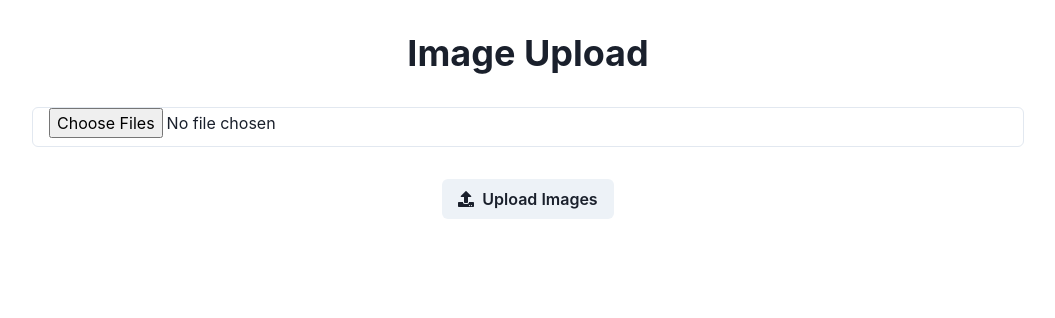
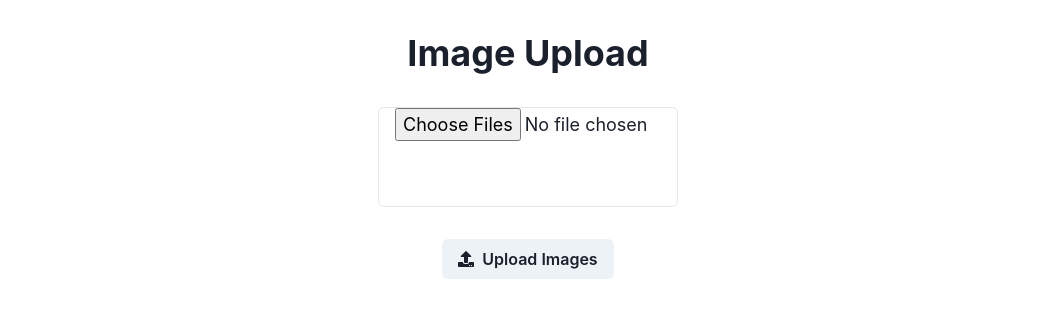
Before and after one commit to GPT-Engineer-App/image-upload-portal, a React (Vite) app: page / in a window 1280 px wide. Shown: the top 318 px of the page, without its empty margins (112-1167 px from the left). Built offline with nearby package versions, Linux system fonts and the light colour scheme.

Commit message:
Updated the file input component to have a width of 300 pixels and a height of 100 pixels.
make the textbox 300 by 100

```diff
--- a/src/pages/Index.jsx
+++ b/src/pages/Index.jsx
@@ -35,7 +35,7 @@ const Index = () => {
     <Container maxW="container.lg" py={8}>
       <VStack spacing={8}>
         <Heading>Image Upload</Heading>
-        <Input type="file" accept="image/*" multiple onChange={handleFileChange} />
+        <Input type="file" accept="image/*" multiple onChange={handleFileChange} size="lg" height="100px" width="300px" />
         <Button leftIcon={<FaUpload />} onClick={handleUpload}>
           Upload Images
         </Button>
```
